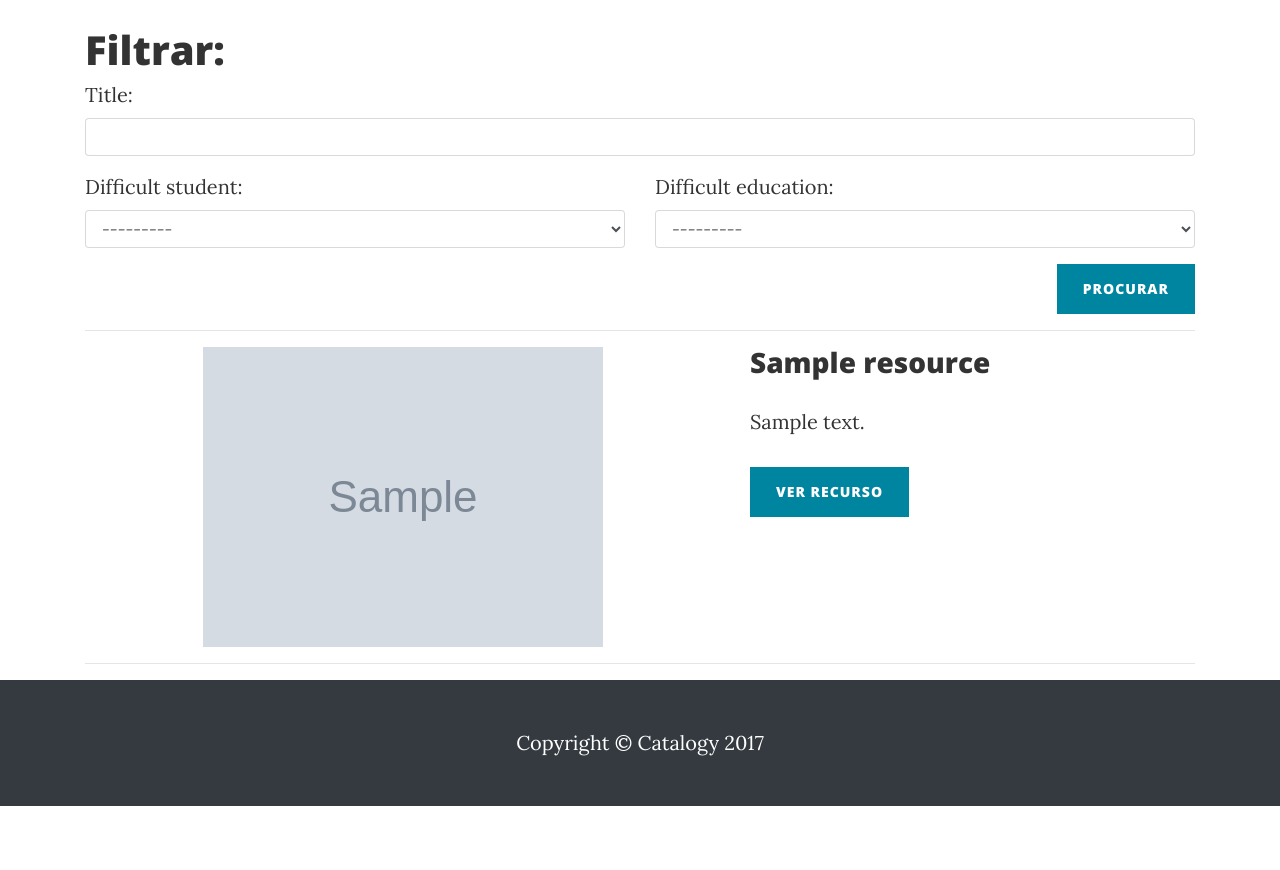
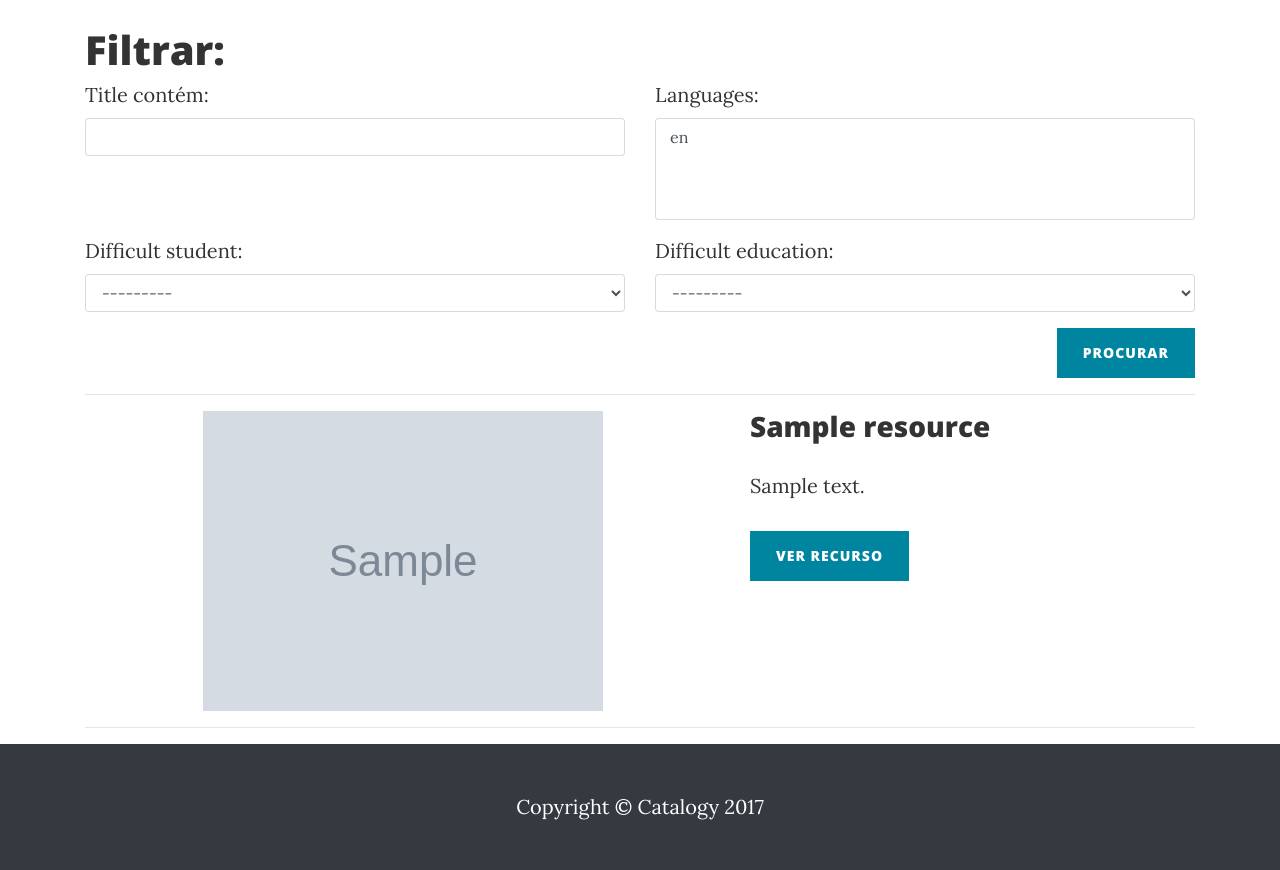
Before and after one commit to capmayer/catalogo_project, a Django app: a page that uses resources/templates/resources/resource_list.html in a window 1280 px wide. Shown: the part 77-947 px from the top of the page. Before the commit the page ends 883 px from the top, so only its background shows below. Run offline with Django 3.2, Linux system fonts and the light colour scheme; tables that the repository leaves empty hold one stand-in row (values such as "Sample post"); grey boxes marked "Sample" are stand-in pictures; some libraries are stand-ins or nearby versions.

Commit message:
added language to filters

```diff
--- a/resources/filters.py
+++ b/resources/filters.py
@@ -2,15 +2,16 @@ from .models import Resource
 import django_filters
 
 class ResourceFilter(django_filters.FilterSet):
+    title = django_filters.CharFilter(lookup_expr='icontains')
     class Meta:
         model = Resource
         fields = {
             'difficult_education':['exact'],
             'difficult_student':['exact'],
-            'title':['exact', 'icontains']
+            'languages':['exact'],
         }
         labels = {
             "difficult_education": "Dificuldade para o educador:",
             "difficult_student": "Dificuldade para o estudante:",
-            "title": "Nome: ",
+            "languages": "Linguas:"
         }
--- a/resources/forms.py
+++ b/resources/forms.py
@@ -4,13 +4,14 @@
 class ResourceForm(forms.ModelForm):
     class Meta:
         model = Resource
-        fields = ('title', 'description', 'difficult_education', 'difficult_student', 'url', 'tags')
+        fields = ('title', 'description', 'difficult_education', 'difficult_student', 'url', 'languages', 'tags')
         labels = {
             "title": "Título:",
             "description": "Descrição:",
             "difficult_education": "Dificuldade para o educador:",
             "difficult_student": "Dificuldade para o estudante:",
             "url": "Link para acessar o recurso:",
+            "languages": "Línguas:",
             "tags": "Tags:"
         }
 
--- a/resources/templates/resources/resource_list.html
+++ b/resources/templates/resources/resource_list.html
@@ -8,15 +8,19 @@
         {% csrf_token %}
           <h1>Filtrar:</h1>
           <div class="row">
-            <div class="form-group col-sm-10 col-md-12">
+            <div class="form-group col-sm-6 col-md-6">
               {{ resource_filter.form.title.label_tag }}
               {% render_field resource_filter.form.title class="form-control" %}
             </div>
-            <div class="form-group col-sm-5 col-md-6">
+            <div class="form-group col-sm-6 col-md-6">
+              {{ resource_filter.form.languages.label_tag }}
+              {% render_field resource_filter.form.languages class="form-control" %}
+            </div>
+            <div class="form-group col-md-6">
               {{ resource_filter.form.difficult_student.label_tag }}
               {% render_field resource_filter.form.difficult_student class="form-control" %}
             </div>
-            <div class="form-group col-sm-5 col-md-6">
+            <div class="form-group col-md-6">
               {{ resource_filter.form.difficult_education.label_tag }}
               {% render_field resource_filter.form.difficult_education class="form-control" %}
             </div>
```
